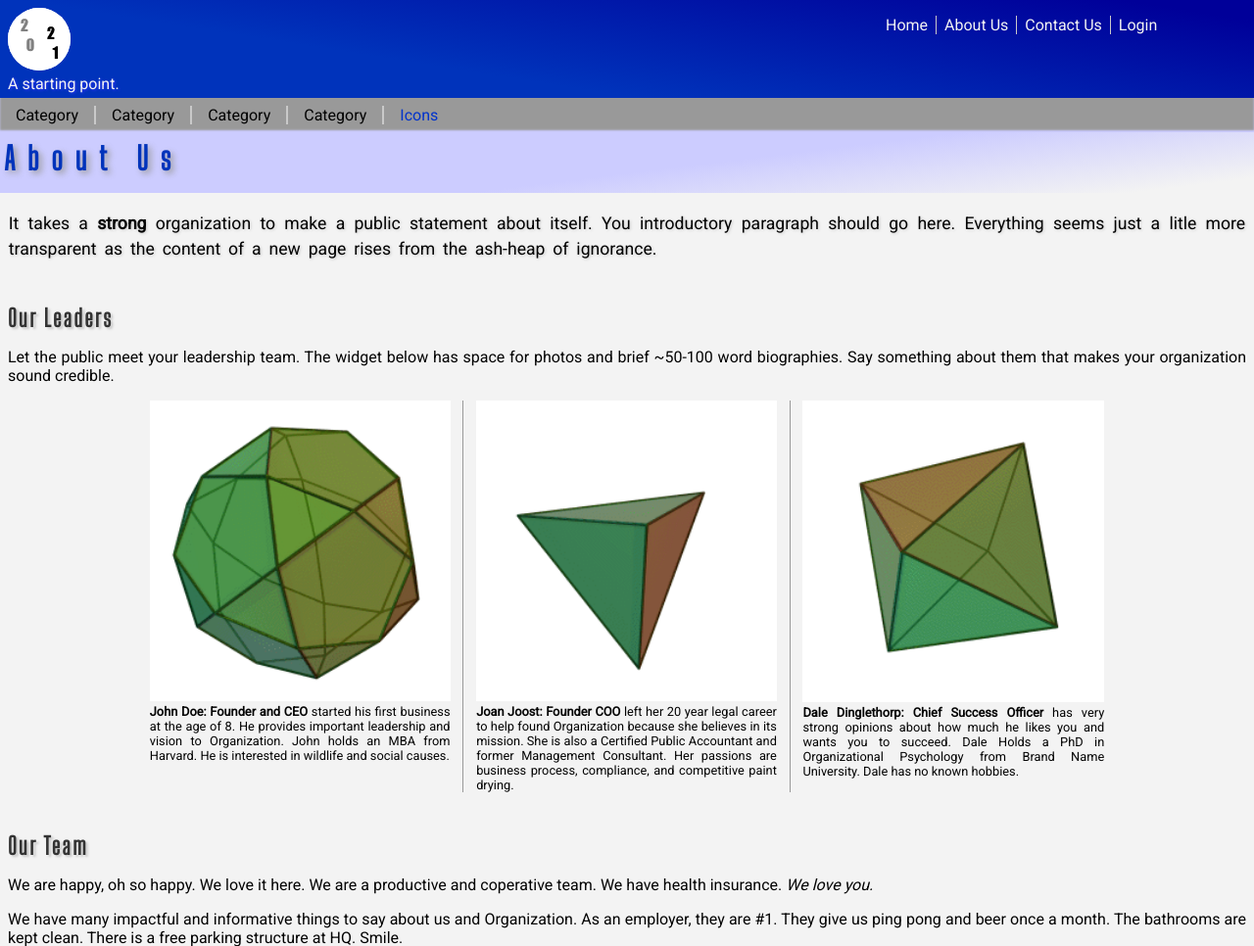
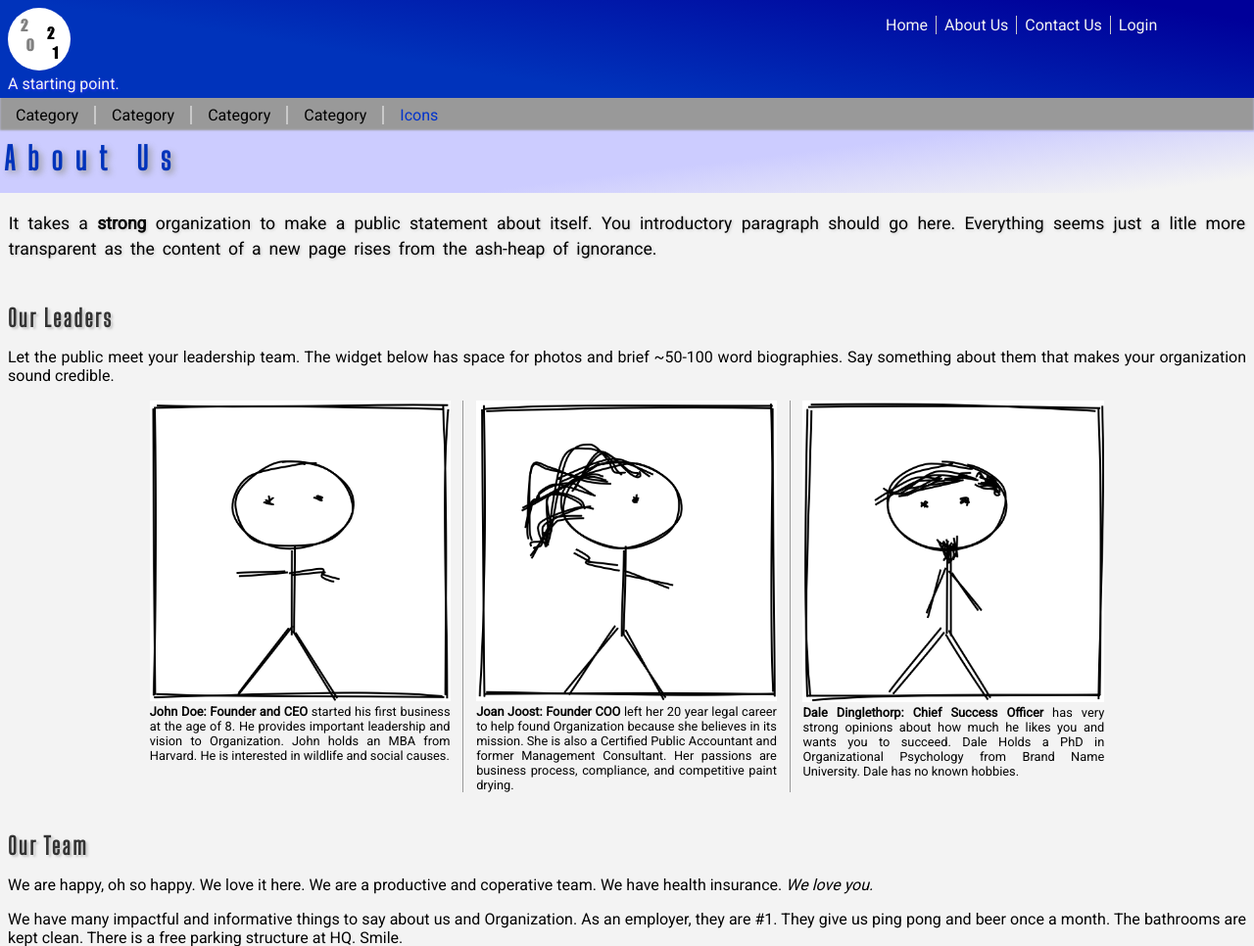
Before and after one commit to dcloutman/site-template-2021, a Python web app: template bff/templates/about.jinja in a window 1280 px wide. Shown: the top 966 px of the page at 98% size. Run offline with Jinja, Linux system fonts and the light colour scheme; the template is opened without the code that fills it, so the values that code supplies are empty, except form fields; form fields are guessed from the names that the template uses.

Commit message:
Replaced leader images on the about page with more appropriate wireframe art.

```diff
--- a/bff/templates/about.jinja
+++ b/bff/templates/about.jinja
@@ -61,7 +61,7 @@
     <div id="leadership_grid" class="grid-container-3-1">
         <figure class="grid-item-1">
             <div>
-                <img src="{{ url_for('static', filename='images/examples/rotating-solids/icosidodecahedron.gif') }}" border="0" style="width: 100%; height: auto" />
+                <img src="{{ url_for('static', filename='images/examples/leader-portraits/leader-1.png') }}" border="0" style="width: 100%; height: auto" />
             </div>
             <caption>
                 <strong>John Doe: Founder and CEO</strong> started his first business at the age of 8. He provides important leadership and vision to Organization. John  holds an MBA from Harvard. He is interested in wildlife and social causes.
@@ -69,7 +69,7 @@
         </figure>
         <figure class="grid-item-2">
             <div>
-                <img src="{{ url_for('static', filename='images/examples/rotating-solids/tetrahedron.gif') }}" border="0" style="width: 100%; height: auto" />
+                <img src="{{ url_for('static', filename='images/examples/leader-portraits/leader-2.png') }}" border="0" style="width: 100%; height: auto" />
             </div>
             <caption>
                 <strong>Joan Joost: Founder COO</strong> left her 20 year legal career to help found Organization because she believes in its mission. She is also a Certified Public Accountant and former Management Consultant. Her passions are business process, compliance, and competitive paint drying.
@@ -77,7 +77,7 @@
         </figure>
         <figure class="grid-item-3">
             <div>
-                <img src="{{ url_for('static', filename='images/examples/rotating-solids/octahedron.gif') }}" border="0" style="width: 100%; height: auto" />
+                <img src="{{ url_for('static', filename='images/examples/leader-portraits/leader-3.png') }}" border="0" style="width: 100%; height: auto" />
             </div>
             <caption>
                 <strong>Dale Dinglethorp: Chief Success Officer</strong> has very strong opinions about how much he likes you and wants you to succeed. Dale Holds a PhD in Organizational Psychology from Brand Name University. Dale has no known hobbies.
```
Also changed, not shown: bff/static/images/examples/README.md, bff/static/images/examples/leader-portraits/leader-1.png (added), bff/static/images/examples/leader-portraits/leader-2.png (added), bff/static/images/examples/leader-portraits/leader-3.png (added), bff/static/images/examples/rotating-solids/icosidodecahedron.gif (deleted), bff/static/images/examples/rotating-solids/octahedron.gif (deleted), bff/static/images/examples/rotating-solids/tetrahedron.gif (deleted).
